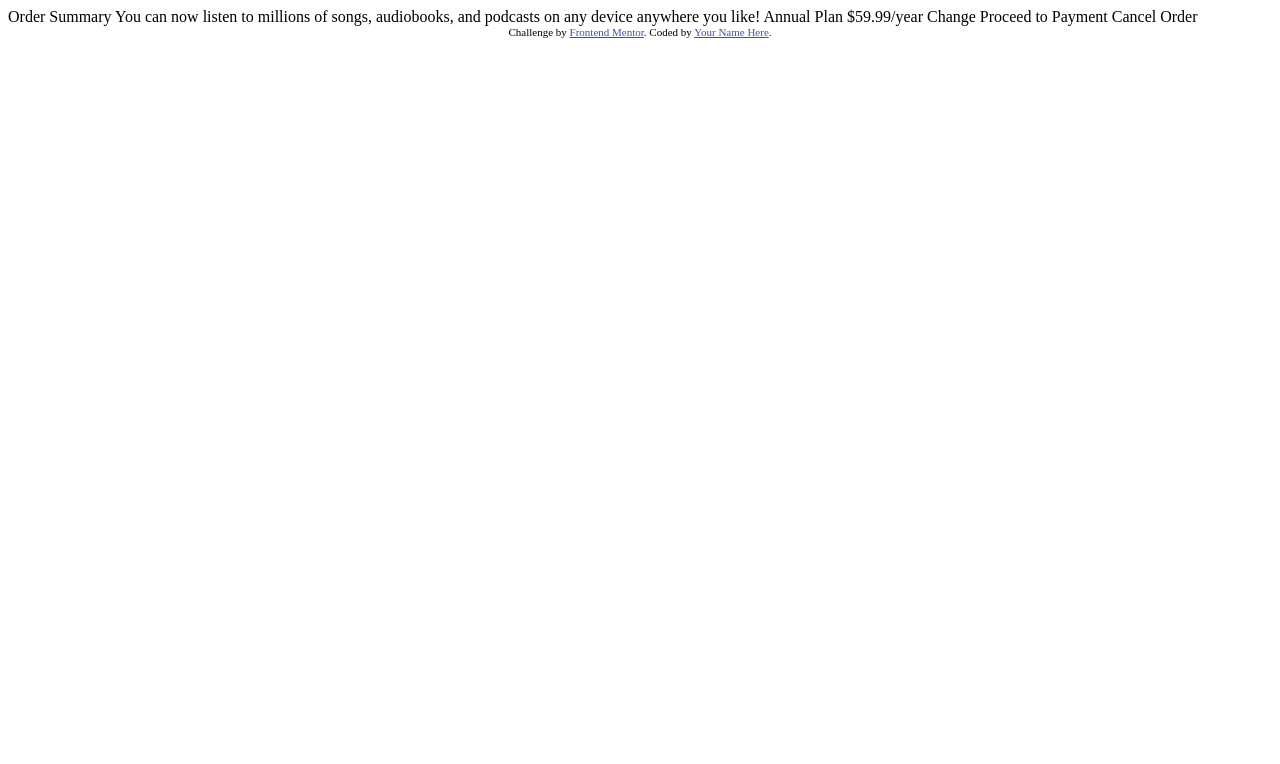
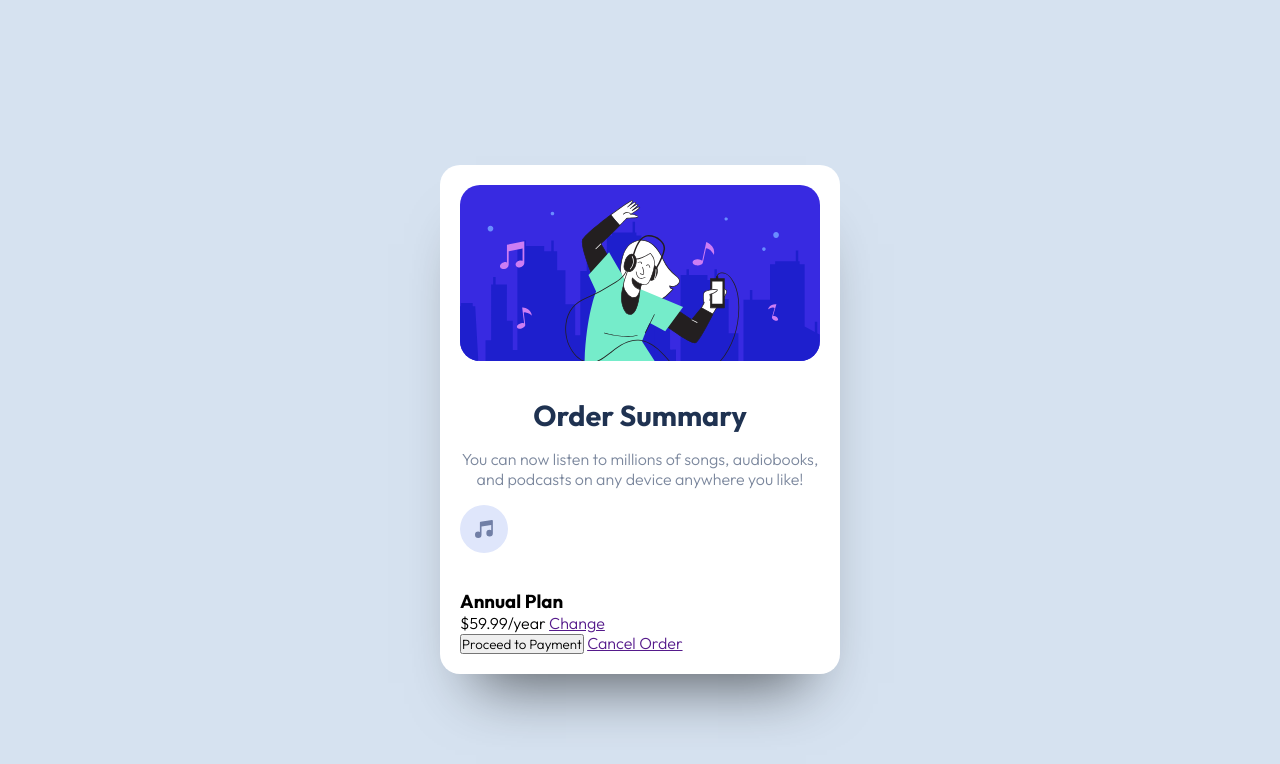
Before and after one commit to BryanTohsaka/frontend-mentor, a plain HTML site: page order-summary-component-main/index.html in a window 1280 px wide. Drawn offline with Linux system fonts and the light colour scheme; files that its build step writes are made by us from their sources.

Commit message:
estructura html y carga de estilos

```diff
--- a/order-summary-component-main/index.html
+++ b/order-summary-component-main/index.html
@@ -1,37 +1,34 @@
 <!DOCTYPE html>
 <html lang="en">
+
 <head>
   <meta charset="UTF-8">
-  <meta name="viewport" content="width=device-width, initial-scale=1.0"> <!-- displays site properly based on user's device -->
+  <meta name="viewport" content="width=device-width, initial-scale=1.0">
+  <!-- displays site properly based on user's device -->
 
   <link rel="icon" type="image/png" sizes="32x32" href="./images/favicon-32x32.png">
-
+  <link rel="stylesheet" href="style.css">
   <title>Frontend Mentor | Order summary card</title>
-
-  <!-- Feel free to remove these styles or customise in your own stylesheet 👍 -->
-  <style>
-    .attribution { font-size: 11px; text-align: center; }
-    .attribution a { color: hsl(228, 45%, 44%); }
-  </style>
 </head>
 <body>
+  <main class="container">
+    <article class="hero">
+      <img src="images/illustration-hero.svg" alt="">
+    </article>
+    <article class="order-summary">
+      <h1>Order Summary</h1>
+      <p>You can now listen to millions of songs, audiobooks, and podcasts on any
+        device anywhere you like!</p>
+      <div>
+        <img src="images/icon-music.svg" alt="">
+        <h3>Annual Plan</h3>
+        <span>$59.99/year</span>
+        <a href="">Change</a>
+      </div>
+      <button>Proceed to Payment</button>
+      <a href="">Cancel Order</a>
+    </article>
+  </main>
+</body>
 
-  Order Summary
-
-  You can now listen to millions of songs, audiobooks, and podcasts on any
-  device anywhere you like!
-
-  Annual Plan
-  $59.99/year
-
-  Change
-
-  Proceed to Payment
-  Cancel Order
-
-  <div class="attribution">
-    Challenge by <a href="https://www.frontendmentor.io?ref=challenge" target="_blank">Frontend Mentor</a>.
-    Coded by <a href="#">Your Name Here</a>.
-  </div>
-</body>
 </html>
```
